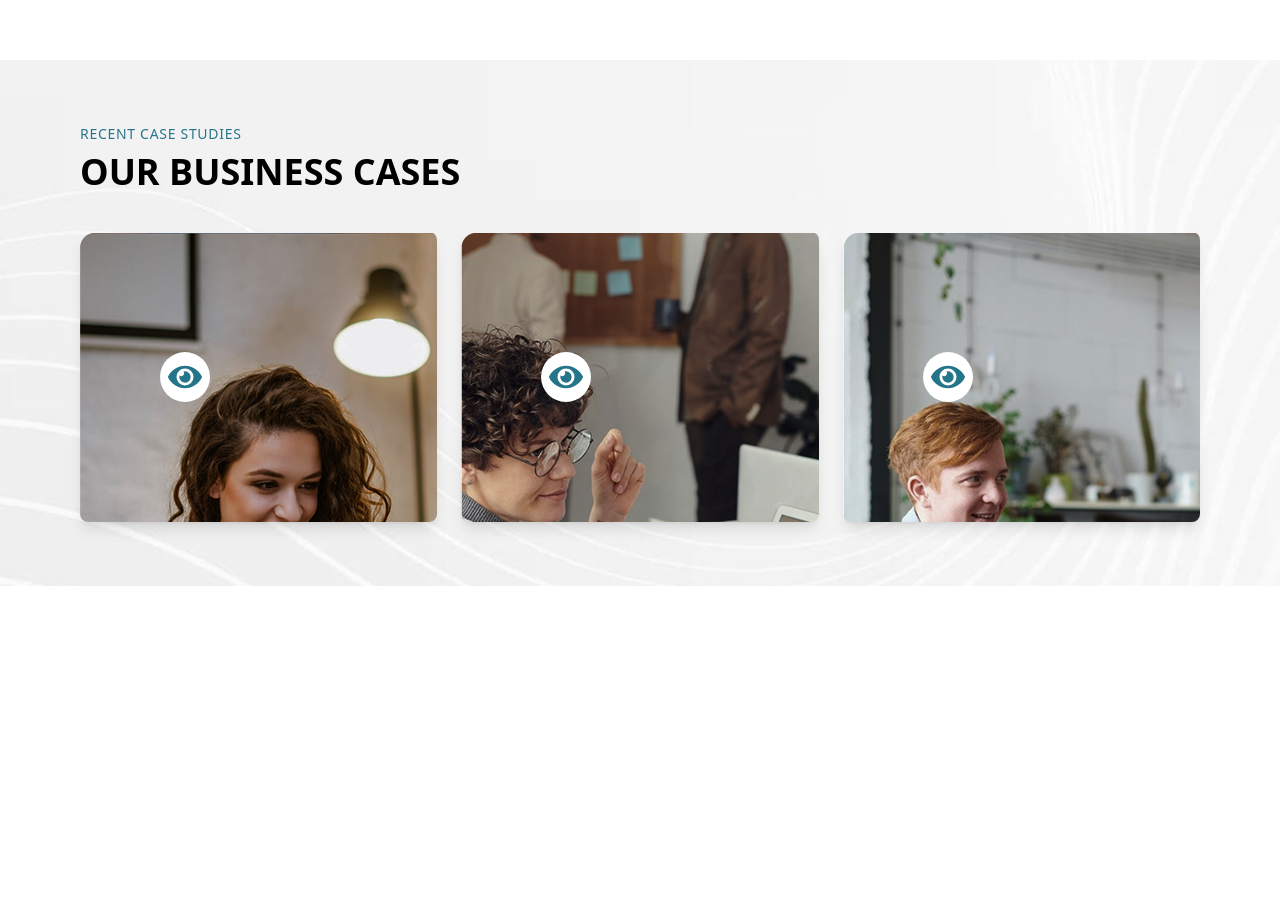
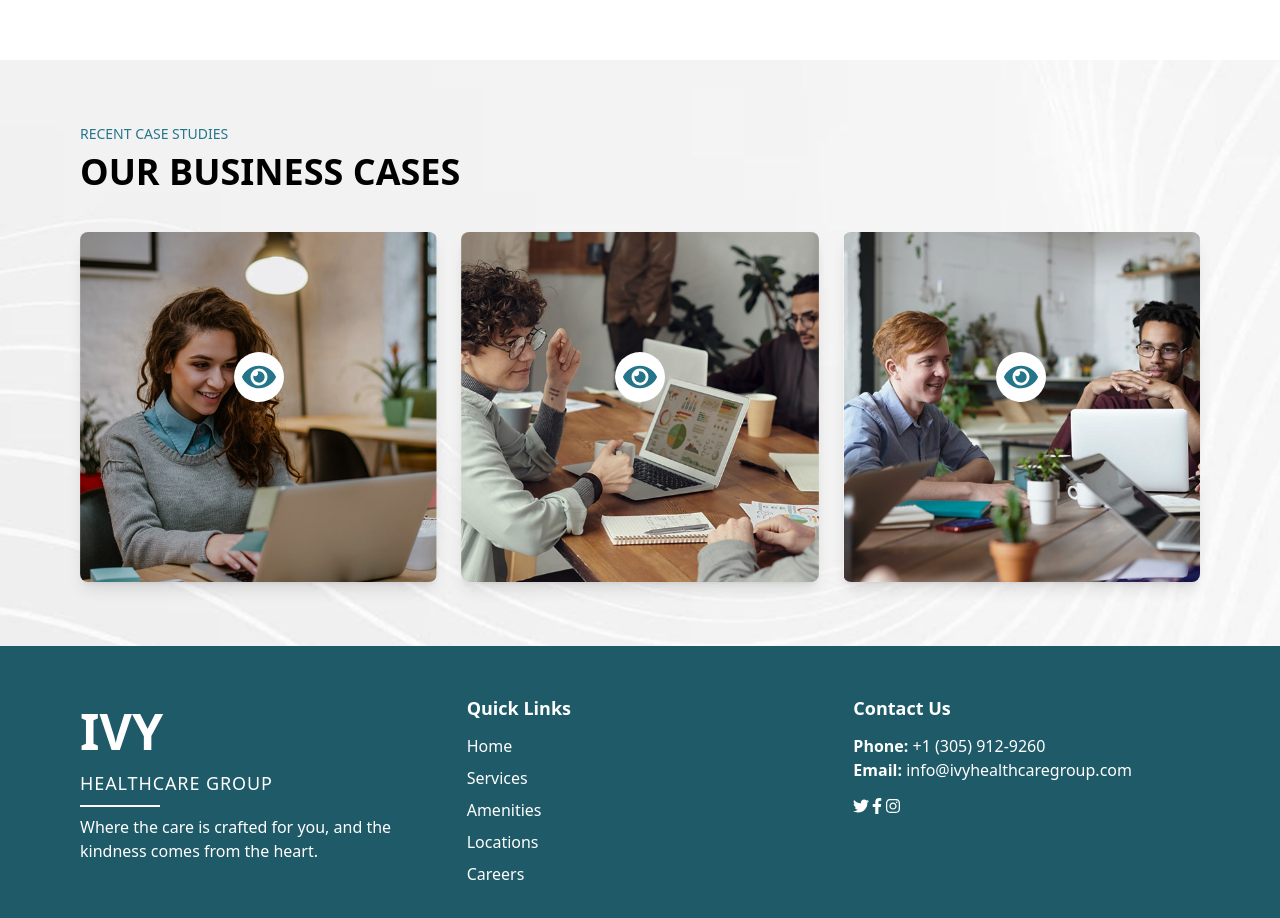
Before and after one commit to sabiiii04/ivy, a React (Vite) app: page / in a window 1280 px wide. Shown: the part 3480-4398 px from the top of the page. Before the commit the page ends 4066 px from the top, so only its background shows below. Built offline with nearby package versions, Linux system fonts and the light colour scheme.

Commit message:
new updates

```diff
--- a/src/components/Footer.jsx
+++ b/src/components/Footer.jsx
@@ -1,10 +1,41 @@
 import React from 'react';
+import { FaTwitter} from 'react-icons/fa';
+import { FaFacebookF } from 'react-icons/fa';
+import { FaInstagram } from 'react-icons/fa';
+import { Link } from 'react-router-dom';
 
 const Footer = () => {
     return (
-        <div>
-
-        </div>
+        <footer className="bg-[#1E5A68] text-white py-12 px-6 md:px-20">
+            <div className="max-w-[1350px] mx-auto flex flex-col md:flex-row justify-between items-start gap-10">
+                <div className="w-full md:w-1/3">
+                    <h2 className="text-[50px] font-bold">IVY</h2>
+                    <p className="text-lg uppercase tracking-wider">Healthcare Group</p>
+                    <div className="w-[80px] h-[2px] bg-white my-2"></div>
+                    <p className=" mt-2">Where the care is crafted for you, and the kindness comes from the heart.</p>
+                </div>
+                <div className="w-full md:w-1/3">
+                    <h3 className="text-lg font-semibold mb-3">Quick Links</h3>
+                    <ul className="space-y-2">
+                        <li><Link to="/" >Home</Link></li>
+                        <li><Link to="/services">Services</Link></li>
+                        <li><Link to="/amenities">Amenities</Link></li>
+                        <li><Link to="/locations">Locations</Link></li>
+                        <li><Link to="/careers">Careers</Link></li>
+                    </ul>
+                </div>
+                <div className="w-full md:w-1/3">
+                    <h3 className="text-lg font-semibold mb-3">Contact Us</h3>
+                    <p><span className="font-semibold">Phone:</span> +1 (305) 912-9260</p>
+                    <p><span className="font-semibold">Email:</span> info@ivyhealthcaregroup.com</p>
+                    <div className="mt-4 flex space-x-4text-2xl">
+                        <a href="#"><FaTwitter /></a>
+                        <a href="#"><FaFacebookF /></a>
+                        <a href="#"><FaInstagram /></a>
+                    </div>
+                </div>
+            </div>
+        </footer>
     );
 };
 
--- a/src/components/HomeComponents/OurBusinsessCases.jsx
+++ b/src/components/HomeComponents/OurBusinsessCases.jsx
@@ -19,14 +19,14 @@ const businessCases = [
 
 const BusinessCases = () => {
     return (
-        <section className="max-w-[1350px] mx-auto px-6 lg:px-20 py-16 bg-center" style={{ backgroundImage: `url(${bg4})`, }}>
-            <p className="text-[#25758A] uppercase tracking-wider text-sm">
+        <section className="max-w-[1350px] mx-auto px-6 lg:px-20 py-16 bg-center " style={{ backgroundImage: `url(${bg4})`, }}>
+            <p className="text-[#25758A] uppercase text-sm">
                 Recent Case Studies
             </p>
             <h2 className="text-4xl font-bold mt-2">OUR BUSINESS CASES</h2>
-            <div className="mt-10 grid grid-cols-1 md:grid-cols-3 gap-6">
+            <div className="mt-10 grid grid-cols-1 md:grid-cols-3 gap-6 items-center justify-center">
                 {businessCases.map((item, index) => (
-                    <div key={index} className="rounded-lg overflow-hidden shadow-lg px-20 py-30  " style={{ backgroundImage: `url(${item.img})`, }}>
+                    <div key={index} className="rounded-lg overflow-hidden shadow-lg px-20 py-30 flex justify-center" style={{ backgroundImage: `url(${item.img})`,backgroundSize: "cover", backgroundPosition: "center", height: "350px", }}>
                             <FaEye className="text-[#25758A] bg-white rounded-full p-2 size-[50px]  align-center items-center" />
                     </div>
                 ))}
--- a/src/components/HomeComponents/Solution.jsx
+++ b/src/components/HomeComponents/Solution.jsx
@@ -25,7 +25,7 @@ const Solution = () => {
                     <span className="font-semibold text-[32px] md:text-[57px]">Solution for you</span>
                 </h2>
                 <div className="flex flex-col md:flex-row gap-6 my-6">
-                        <div className="w-[5px] h-[15px] bg-[#25758A] rounded-[25px] mb-2 mx-auto md:mx-0" />
+                        <div className="w-[5px] h-[15px]  bg-[#25758A] rounded-[25px] mb-2 mx-auto md:mx-0" />
                         <p className="text-[17px] md:text-[19px]">
                             Lorem ipsum dolor sit amet, consectetuer adipiscing elit, sed diam nonummy nibh euismod tincidunt ut laoreet dolore magna aliquam erat volutpat. Ut wisi enim ad minim veniam, quis nostrud exerci tation ullamcorper suscipit lobortis nisl.
                         </p>
```
